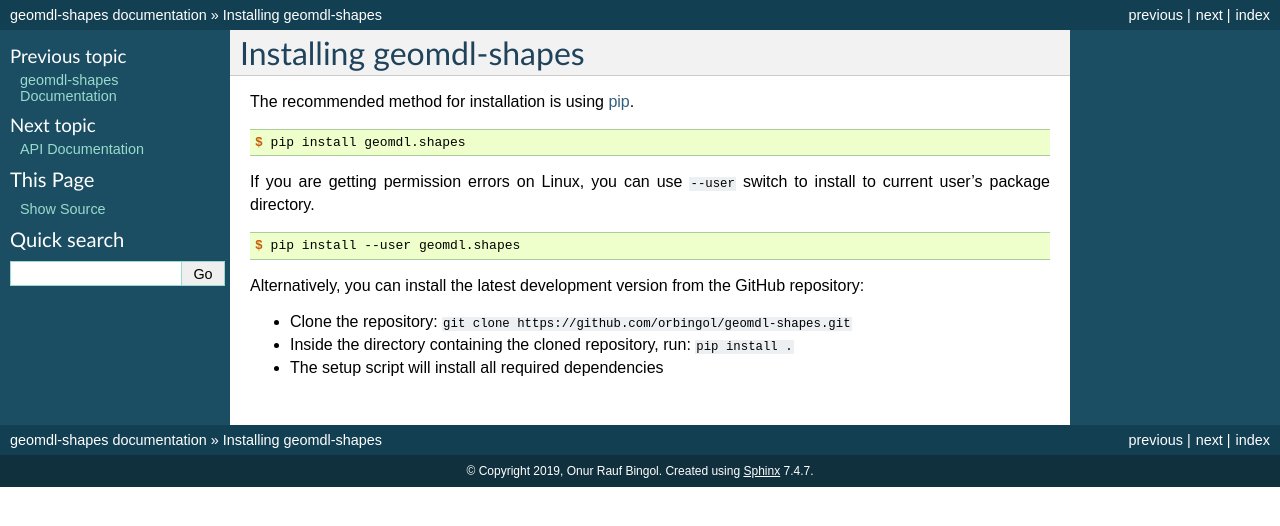
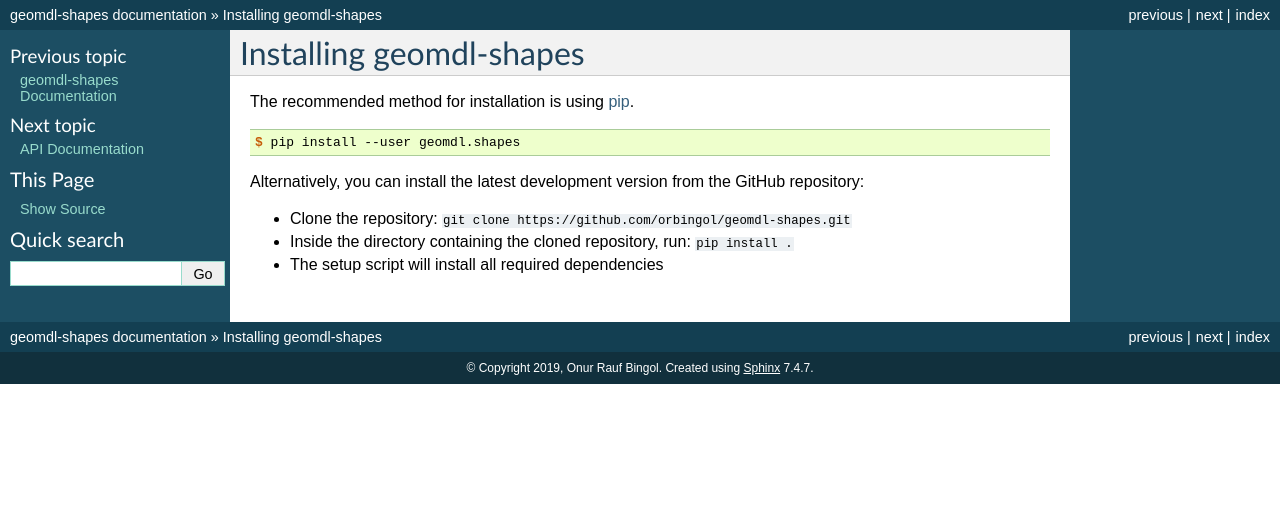
Before and after one commit to orbingol/geomdl-shapes, a Sphinx documentation site: the page built from docs/install.rst, in a window 1280 px wide. Shown: the top 526 px of the page. Built offline with Sphinx 7.4.7, drawn with Linux system fonts in a browser that asks for light colours; formulas are drawn with MathJax 3.

Commit message:
Simple install instructions

```diff
--- a/docs/install.rst
+++ b/docs/install.rst
@@ -2,13 +2,6 @@ Installing geomdl-shapes
 ^^^^^^^^^^^^^^^^^^^^^^^^
 
 The recommended method for installation is using `pip <https://pypi.org/project/pip/>`_.
-
-.. code-block:: console
-
-    $ pip install geomdl.shapes
-
-If you are getting permission errors on Linux, you can use ``--user`` switch to install to current user's package
-directory.
 
 .. code-block:: console
 
```
